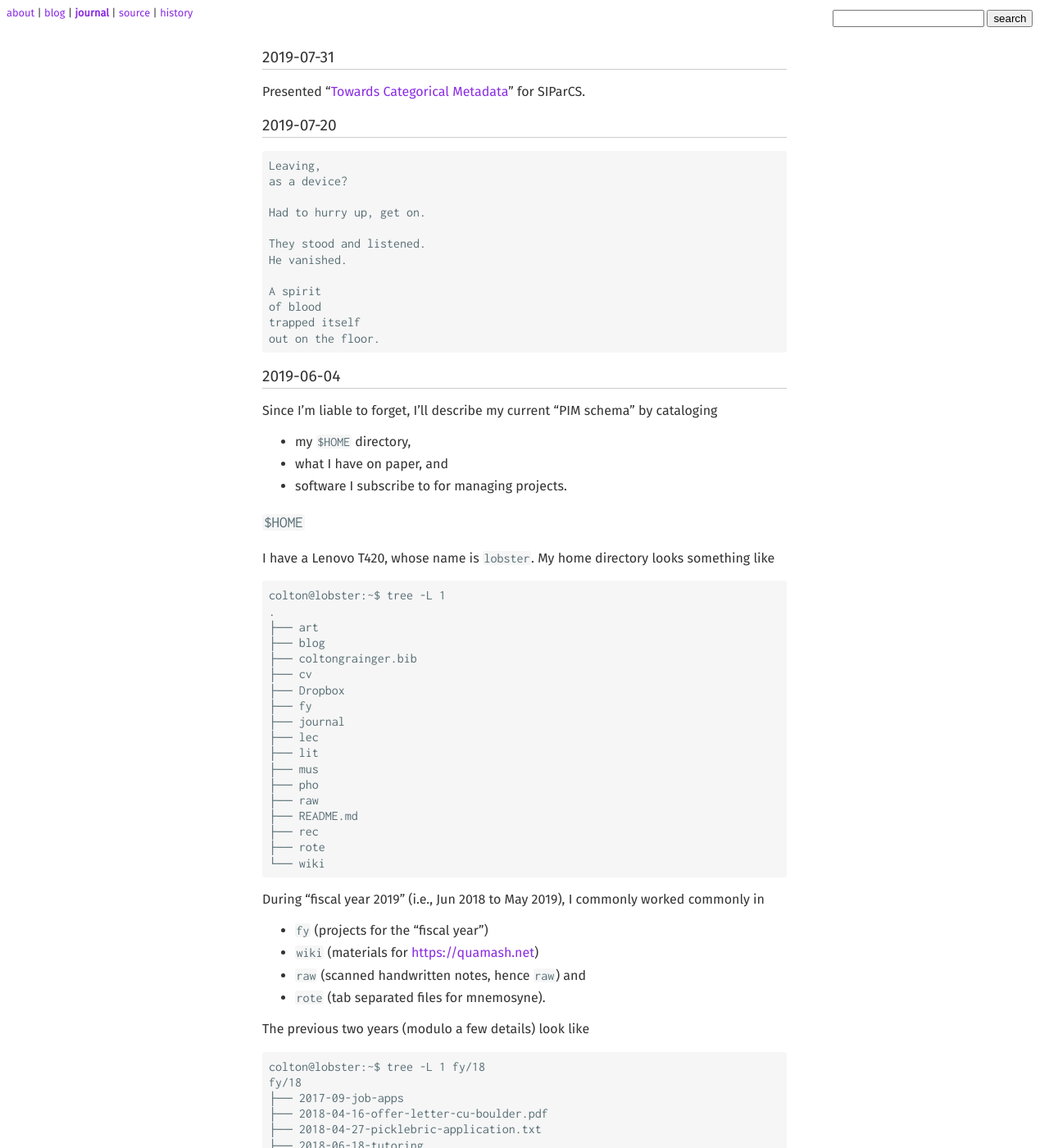
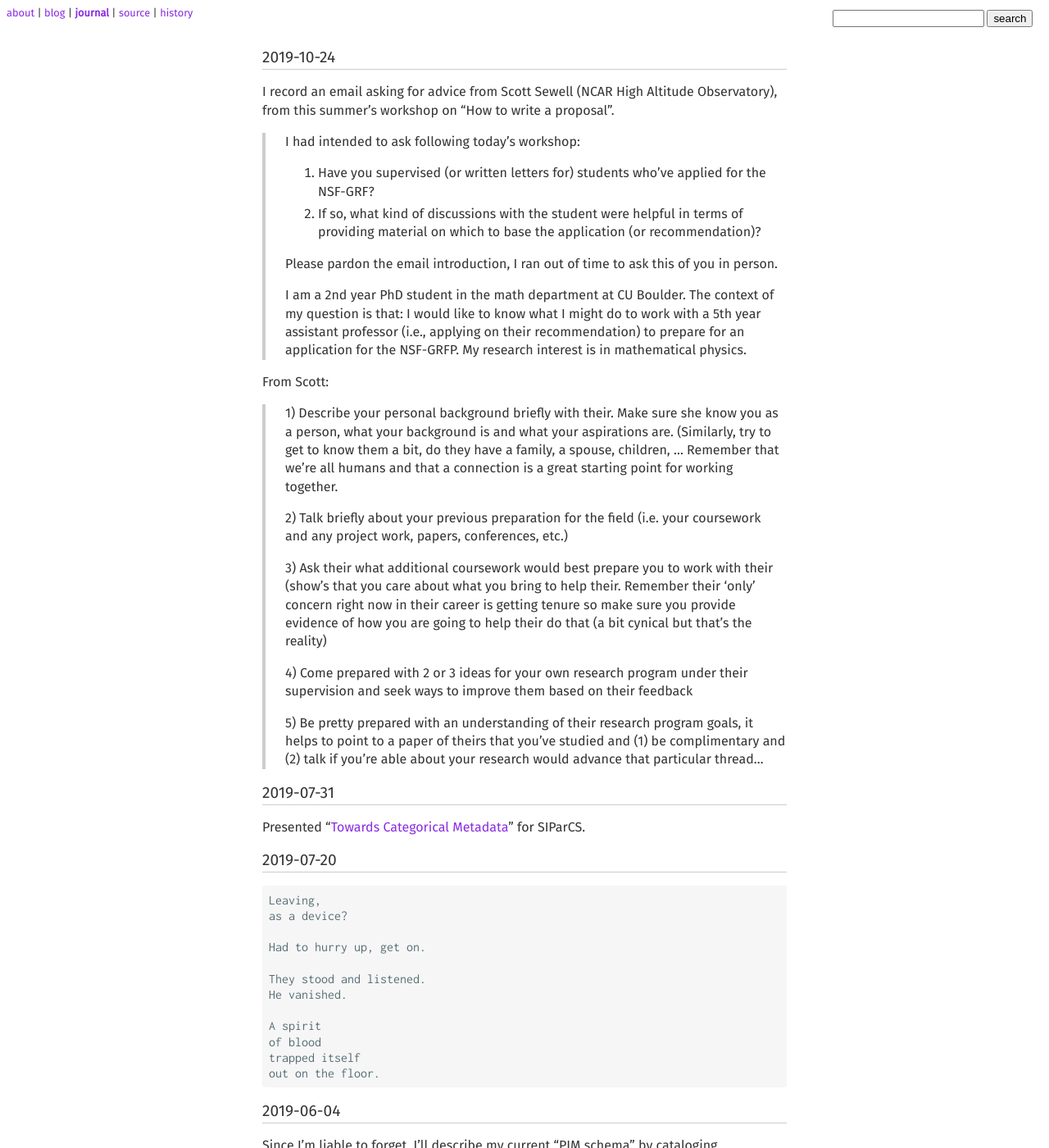
Before and after one commit to coltongrainger/journal, a Jekyll site: the page built from index.md, in a window 1280 px wide and 1400 px high. Shown: the whole window at 82% size. Built offline with Jekyll 4.4.1, drawn with Linux system fonts in a browser that asks for light colours; our own code applies the rules of GitHub Pages for plain Markdown files; formulas are drawn with MathJax 3.

Commit message:
Add Scott Sewell's email.

```diff
--- a/index.md
+++ b/index.md
@@ -3,6 +3,48 @@ title: journal
 author: Colton Grainger
 bibliography: /home/colton/coltongrainger.bib
 ---
+
+## 2019-10-24
+
+I record an email asking for advice from Scott Sewell (NCAR High Altitude Observatory), from this summer's workshop on "How to write a proposal".
+
+> I had intended to ask following today's workshop:
+>
+> 1. Have you supervised (or written letters for) students who've applied for the NSF-GRF?
+> 2. If so, what kind of discussions with the student were helpful in terms of providing
+> material on which to base the application (or recommendation)?
+>
+> Please pardon the email introduction, I ran out of time to ask this of you in person.
+>
+> I am a 2nd year PhD student in the math department at CU Boulder. The context of my question
+> is that: I would like to know what I might do to work with a 5th year assistant
+> professor (i.e., applying on their recommendation) to prepare for an application for the
+> NSF-GRFP. My research interest is in mathematical physics.
+
+From Scott:
+
+> 1) Describe your personal background briefly with their.  Make sure she know
+> you as a person, what your background is and what your aspirations are.
+> (Similarly, try to get to know them a bit, do they have a family, a spouse,
+> children, ... Remember that we're all humans and that a connection is a great
+> starting point for working together.
+>
+> 2) Talk briefly about your previous preparation for the field (i.e. your
+> coursework and any project work, papers, conferences, etc.)
+>
+> 3) Ask their what additional coursework would best prepare you to work with
+> their (show's that you care about what you bring to help their.  Remember their
+> 'only' concern right now in their career is getting tenure so make sure you
+> provide evidence of how you are going to help their do that (a bit cynical
+> but that's the reality)
+>
+> 4) Come prepared with 2 or 3 ideas for your own research program under their
+> supervision and seek ways to improve them based on their feedback
+>
+> 5) Be pretty prepared with an understanding of their research program goals,
+> it helps to point to a paper of theirs that you've studied and (1) be
+> complimentary and (2) talk if you're able about your research would advance
+> that particular thread...
 
 ## 2019-07-31
 
```
